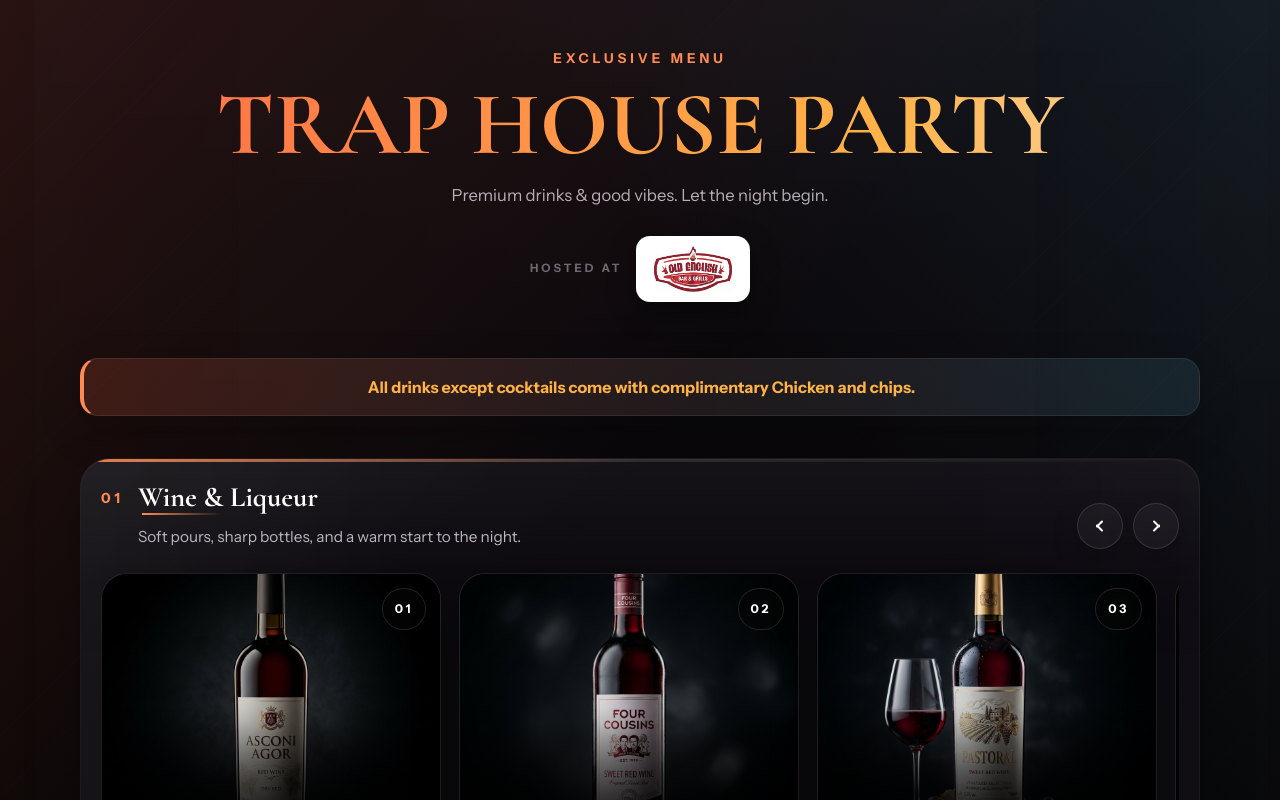
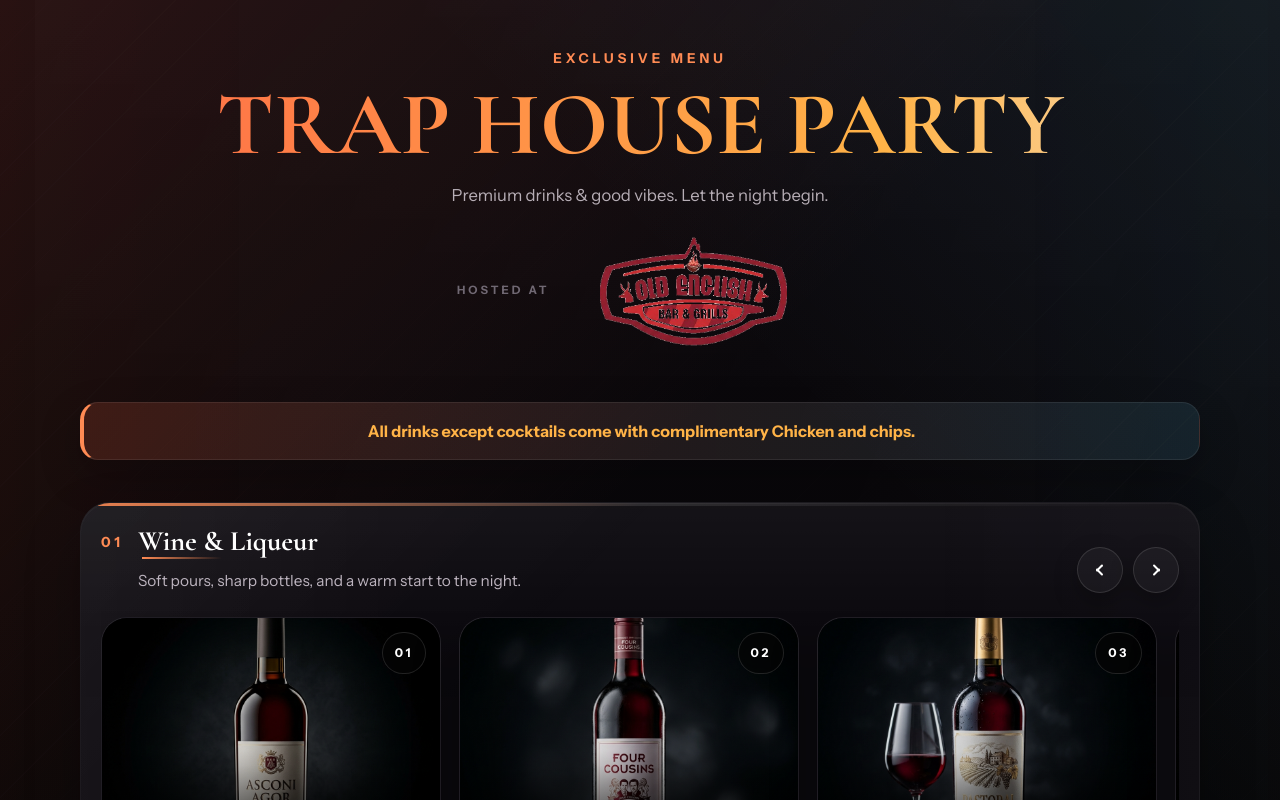
Before and after one commit to Godsom777/abuja-trust-realty, a Next.js app: page /trapHouseMenu in a window 1280 px wide. Shown: the top 800 px of the page. Built offline with nearby package versions, Linux system fonts and the light colour scheme; a web font is replaced by a local one.

Commit message:
Refactor code structure for improved readability and maintainability

```diff
--- a/src/app/trapHouseMenu/menu.module.css
+++ b/src/app/trapHouseMenu/menu.module.css
@@ -102,26 +102,26 @@
 }
 
 .venueLogoWrap {
-  background: #fff;
-  border-radius: 14px;
-  padding: 10px 18px;
+  background: transparent;
+  border-radius: 0;
+  padding: 0;
   display: flex;
   align-items: center;
   justify-content: center;
-  box-shadow: 0 10px 28px rgba(0, 0, 0, 0.38);
-  transition: transform 0.3s ease, box-shadow 0.3s ease;
+  box-shadow: none;
+  transition: transform 0.3s ease;
 }
 
 .venueLogoWrap:hover {
-  transform: translateY(-2px) scale(1.03);
-  box-shadow: 0 16px 34px rgba(0, 0, 0, 0.46);
+  transform: translateY(-2px) scale(1.02);
 }
 
 .venueLogo {
   display: block;
   object-fit: contain;
-  width: auto;
-  height: 46px;
+  width: 260px;
+  height: 110px;
+  max-width: min(420px, 70vw);
 }
 
 .noticeBox {
@@ -504,6 +504,12 @@
     gap: 10px;
   }
 
+  .venueLogo {
+    width: 220px;
+    height: 88px;
+    max-width: min(320px, 78vw);
+  }
+
   .noticeBox {
     justify-content: flex-start;
     align-items: flex-start;
--- a/src/app/trapHouseMenu/page.js
+++ b/src/app/trapHouseMenu/page.js
@@ -162,7 +162,7 @@
             <span className={styles.venueLabel}>Hosted at</span>
             <div className={styles.venueLogoWrap}>
               <Image
-                src="/menu/old_english_logo.jpg"
+                src="/menu/old_english_logo_transparent.png"
                 alt="Old English Bar & Grills"
                 className={styles.venueLogo}
                 width={180}
```
Also changed, not shown: public/menu/old_english_logo.png (added), public/menu/old_english_logo_transparent.png (added).
